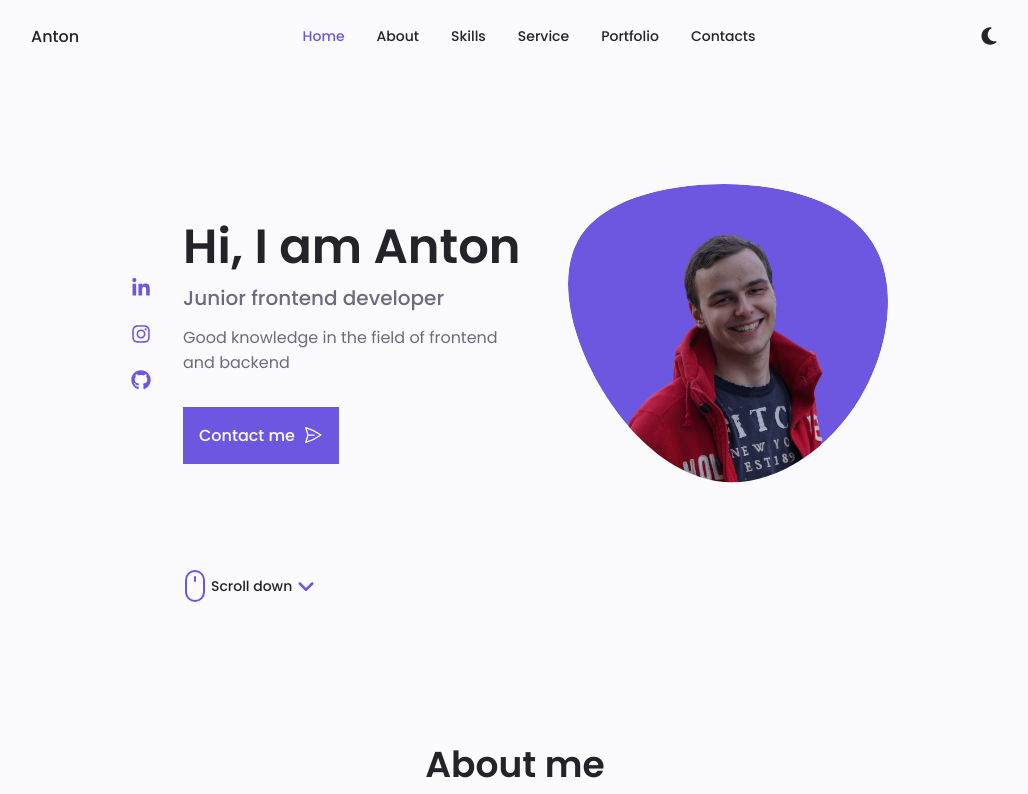
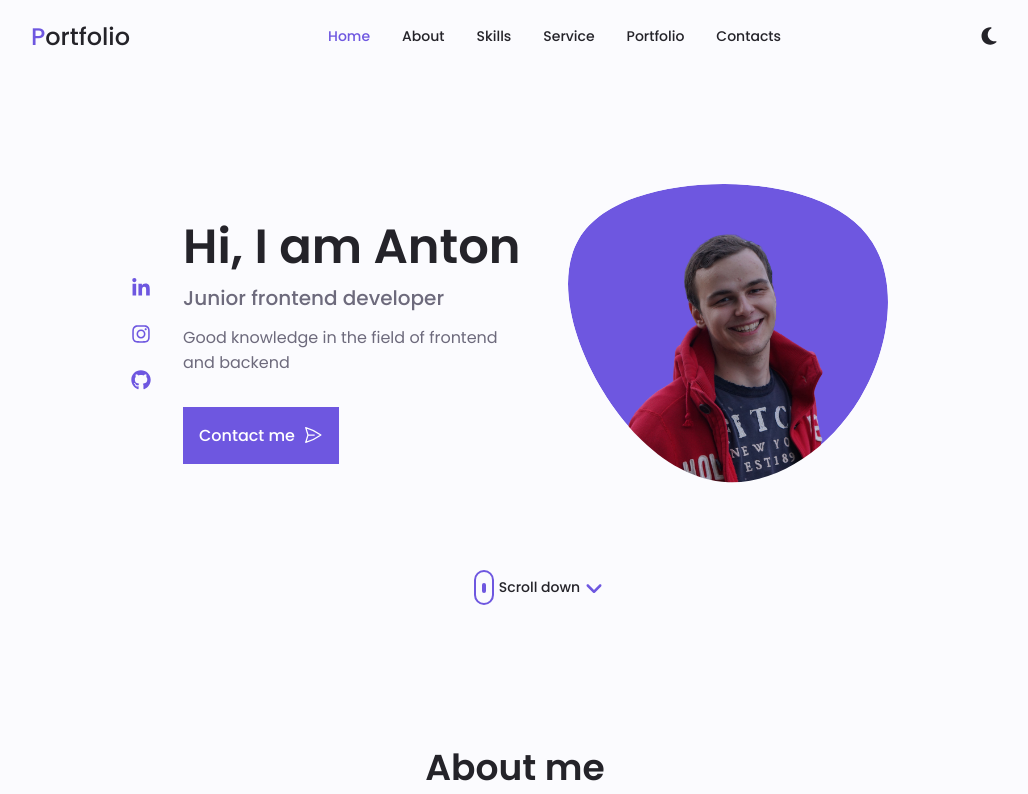
Before and after one commit to AntonYermakovich/portfolio, a React (Vite) app: page / in a window 1280 px wide. Shown: the top 794 px of the page, without its empty margins (125-1153 px from the left). Built offline with nearby package versions, Linux system fonts and the light colour scheme.

Commit message:
add animations for scrolldown and edit readme file

```diff
--- a/src/App.css
+++ b/src/App.css
@@ -177,6 +177,14 @@ img {
   align-items: center;
 }
 
+.nav__logo {
+  font-size: 24px;
+}
+
+.nav__logo::first-letter {
+  color: var(--first-color);
+}
+
 .nav__logo,
 .nav__toggle {
   color: var(--title-color);
@@ -309,6 +317,8 @@ img {
 
 .home__scroll {
   display: none;
+  text-align: center;
+  animation: animateScrollDown 1.5s linear infinite;
 }
 
 .home__scroll-button {
@@ -316,12 +326,25 @@ img {
   transition: 0.3s;
 }
 
-.home__scroll-button:hover {
-  transform: translateY(0.25rem);
+.home__scroll-mouse {
+  width: 20px;
+  height: 35px;
+  border: 2px solid var(--first-color);
+  margin-right: 5px;
+  border-radius: 20px;
+  position: relative;
 }
 
-.home__scroll-mouse {
-  font-size: 2rem;
+.home__scroll-mouse::before {
+  content: '';
+  width: 4px;
+  height: 10px;
+  border-radius: 10px;
+  background: var(--first-color);
+  position: absolute;
+  top: 50%;
+  left: 50%;
+  transform: translate(-50%, -50%);
 }
 
 .home__scroll-name {
@@ -1274,3 +1297,16 @@ textarea.contact__input {
     grid-template-columns: repeat(2, 1fr);
   }
 }
+
+@keyframes animateScrollDown {
+  0% {
+    transform: translateY(0);
+  }
+
+  50% {
+    transform: translateY(10px);
+  }
+  100% {
+    transform: translateY(0);
+  }
+}
--- a/src/components/Header/Header.tsx
+++ b/src/components/Header/Header.tsx
@@ -27,7 +27,7 @@ const Header = () => {
     <header className={`header ${showShadow ? 'scroll-header' : ''}`} id="header">
       <nav className="nav container">
         <p className="nav__logo">
-          Anton
+          Portfolio
         </p>
 
         <MenuList open={openMenu} setOpenMenu={setOpenMenu} />
--- a/src/components/Hero/Hero.tsx
+++ b/src/components/Hero/Hero.tsx
@@ -149,7 +149,7 @@ const Hero = () => {
             duration={500}
             className="home__scroll-button button--flex"
           >
-            <BsMouse className="home__scroll-mouse" />
+            <div className="home__scroll-mouse" />
             <span className="home__scroll-name">Scroll down</span>
             <FaAngleDown className="home__scroll-arrow" />
           </Link>
```
Also changed, not shown: src/assets/img/screenshot.png (added), 1 other file (tests, documents, lock files or other folders).
